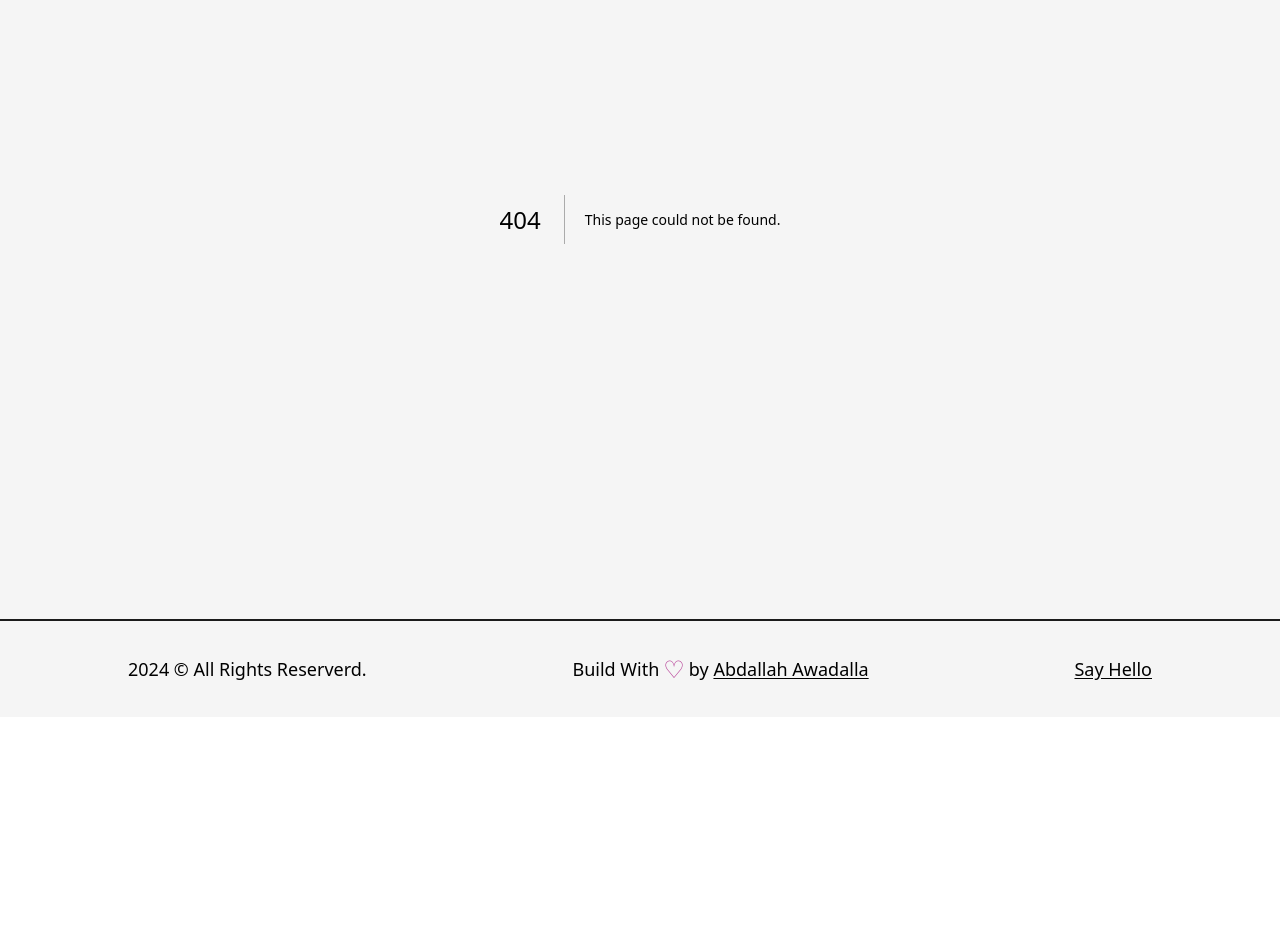
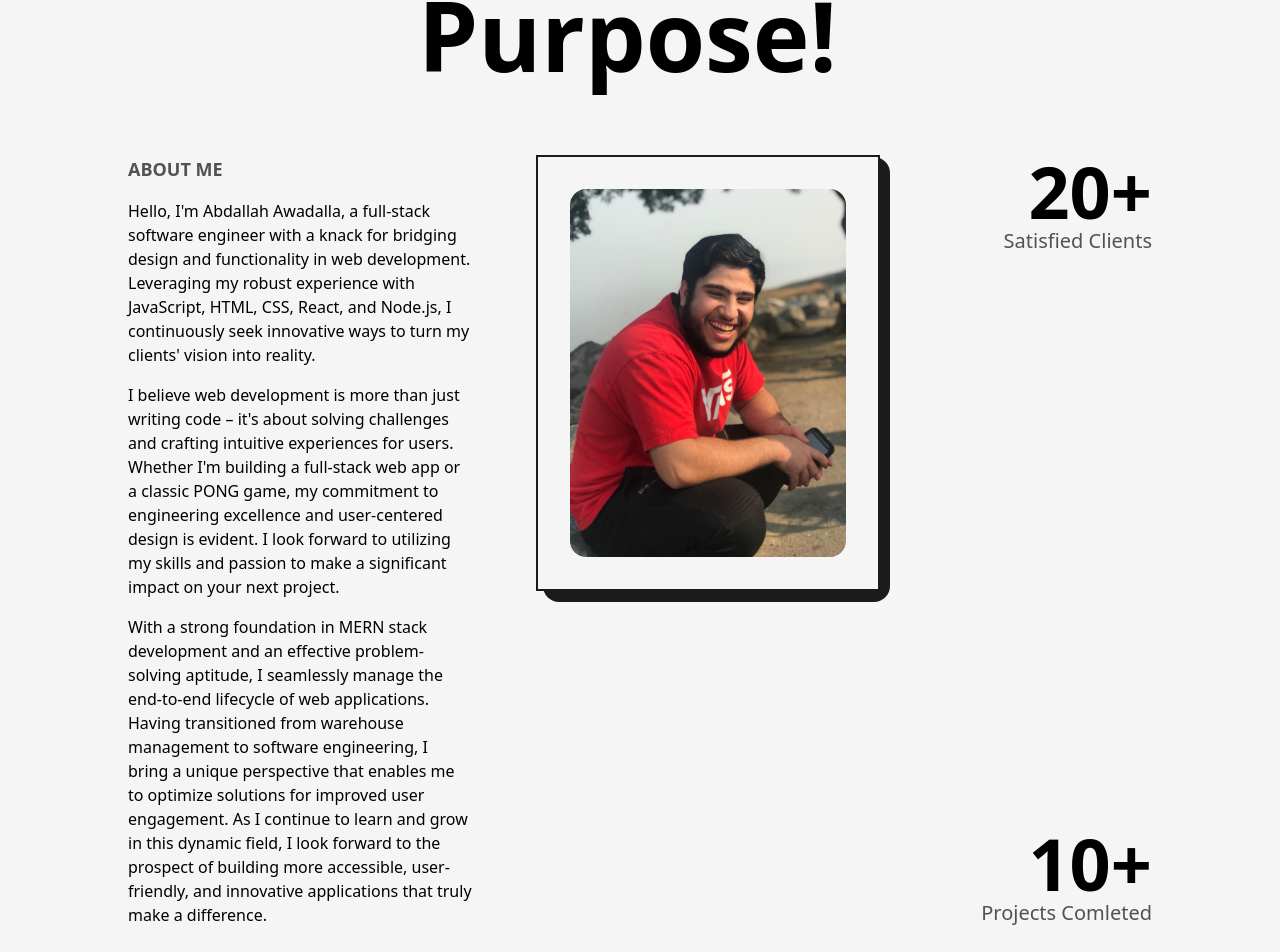
Before and after one commit to codebucks27/Next.js-Developer-Portfolio-Starter-Code, a Next.js app: page /about in a window 1280 px wide. Before the commit this address had no page. Shown: the part 269-1221 px from the top of the page. Before the commit the page ends 986 px from the top, so only its background shows below. Built offline with nearby package versions, Linux system fonts and the light colour scheme.

Commit message:
working on the about page

```diff
--- /dev/null
+++ b/src/pages/about.js
@@ -0,0 +1,71 @@
+import AnimatedText from "@/components/AnimatedText";
+import Layout from "@/components/Layout";
+import Head from 'next/head'
+import React from "react";
+import profilePic from '../../public/images/profile/Profile-Pic.JPG'
+import Image from 'next/image'
+
+const about = () => {
+  return (
+    <>
+      <Head>
+        <title>Abdallah Awadalla | Full-Stack Software Engineer</title>
+        <meta name="description" content="Abdallah Awadalla | Full-Stack Software Engineer" />
+      </Head>
+      <main className="flex w-full flex-col items-center justify-center">
+        <Layout className="pt-16">
+          <AnimatedText text="Passion Fuels Purpose!" className="mb-16" />
+          <div className="grid w-full grid-cols-8 gap-16">
+            <div className="col-span-3 flex flex-col items-start justify-start">
+              <h2 className="mb-4 text-lg font-bold uppercase text-dark/75">About Me</h2>
+              <p className="font-medium">
+                Hello, I'm Abdallah Awadalla, a full-stack software engineer with a knack for bridging design and functionality in web development. Leveraging my robust experience with JavaScript, HTML, CSS, React, and Node.js, I continuously seek innovative ways to turn my clients' vision into reality.
+              </p>
+
+              <p className="my-4 font-medium">
+                I believe web development is more than just writing code – it's about solving challenges and crafting intuitive experiences for users. Whether I'm building a full-stack web app or a classic PONG game, my commitment to engineering excellence and user-centered design is evident. I look forward to utilizing my skills and passion to make a significant impact on your next project.
+              </p>
+
+              <p className="font-medium">
+                With a strong foundation in MERN stack development and an effective problem-solving aptitude, I seamlessly manage the end-to-end lifecycle of web applications. Having transitioned from warehouse management to software engineering, I bring a unique perspective that enables me to optimize solutions for improved user engagement. As I continue to learn and grow in this dynamic field, I look forward to the prospect of building more accessible, user-friendly, and innovative applications that truly make a difference.
+              </p>
+            </div>
+
+            <div className="col-span-3 relative h-max rounded-{2rem} border-2 border-solid border-dark bg-light p-8
+          ">
+              <div className="absolute top-0 -right-3 -z-10 w-[102%] h-[103%] rounded-2xl bg-dark" />
+              <Image src={profilePic} alt="Abdallah Awadalla" className='w-full h-auto rounded-2xl' />
+            </div>
+
+<div className="col-span-2 flex flex-col items-end justify-between">
+
+    <div className="flex flex-col items-end justify-center">
+      <span className="inline-block text-7xl font-bold">
+        20+
+      </span>
+      <h2 className="text-xl font-medium capitalize text-dark/75">satisfied clients</h2>
+    </div>
+
+    <div className="flex flex-col items-end justify-center">
+      <span className="inline-block text-7xl font-bold">
+        10+
+      </span>
+      <h2 className="text-xl font-medium capitalize text-dark/75">projects comleted</h2>
+    </div>
+
+    {/* <div className="flex flex-col items-end justify-center">
+      <span className="inline-block text-7xl font-bold">
+        1+
+      </span>
+      <h2 className="text-xl font-medium capitalize text-dark/75">years of experience</h2>
+    </div> */}
+
+</div>
+          </div>
+        </Layout>
+      </main>
+    </>
+  );
+}
+
+export default about;
```
Also changed, not shown: public/images/profile/Profile-Pic.JPG (added), public/images/profile/developer-pic-2.jpg (deleted).
